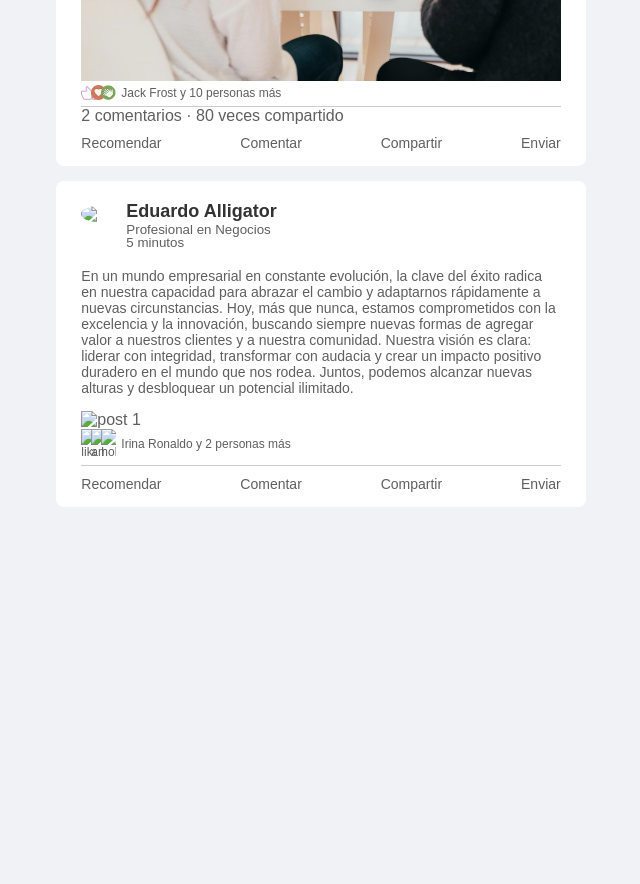
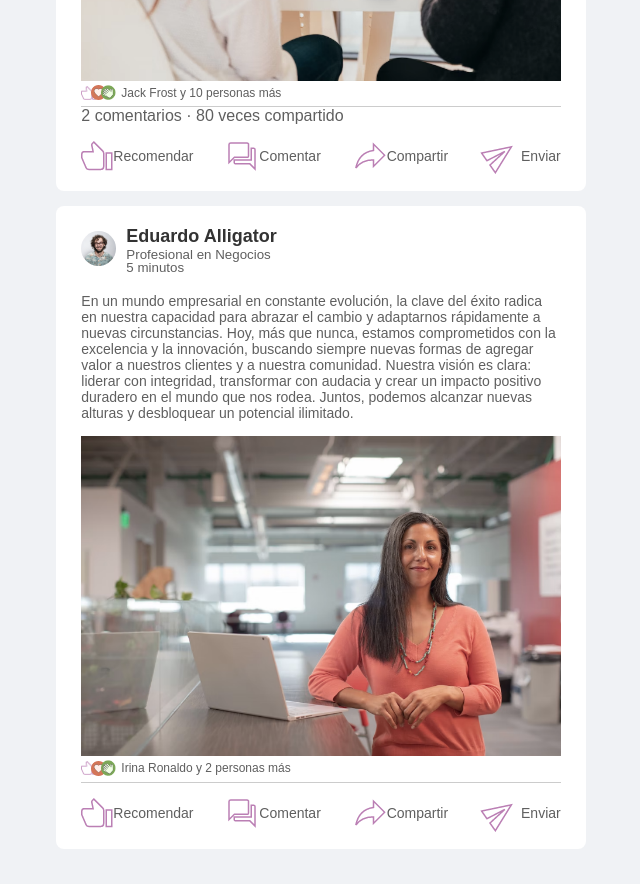
Before and after one commit to izzzorry/Parcial_I_Web, a plain HTML site: page index.html in a window 1280 px wide. Shown: the part 1480-2364 px from the top of the page, without its empty margins (319-959 px from the left). Before the commit the page ends 2022 px from the top, so only its background shows below. Drawn offline with Linux system fonts and the light colour scheme; the site is published under a folder, as on GitHub Pages, so addresses that start at the root find nothing.

Commit message:
path arreglados

```diff
--- a/index.html
+++ b/index.html
@@ -180,19 +180,19 @@
         <div class="actividadpost">
 
             <div>
-                <img src="/Assets/like.png" alt="">
+                <img src="Assets/like.png" alt="">
                 <span>Recomendar</span>
             </div>
             <div>
-                <img src="/Assets/comentario.png" alt="">
+                <img src="Assets/comentario.png" alt="">
                 <span>Comentar</span>
             </div>
             <div>
-                <img src="/Assets/repost.png" alt="">
+                <img src="Assets/repost.png" alt="">
                 <span>Compartir</span>
             </div>
             <div>
-                <img src="/Assets/enviar.png" alt="">
+                <img src="Assets/enviar.png" alt="">
                 <span>Enviar</span>
             </div>
         </div>
@@ -201,7 +201,7 @@
         </div>
         <div class="publicacion">
             <div class="publicacionpor">
-                <img src="/Assets/user-2.png">
+                <img src="Assets/user-2.png">
                 <div>
                     <h1>Eduardo Alligator</h1>
                     <small>Profesional en Negocios</small>
@@ -209,30 +209,30 @@
                 </div>
             </div>
             <p>En un mundo empresarial en constante evolución, la clave del éxito radica en nuestra capacidad para abrazar el cambio y adaptarnos rápidamente a nuevas circunstancias. Hoy, más que nunca, estamos comprometidos con la excelencia y la innovación, buscando siempre nuevas formas de agregar valor a nuestros clientes y a nuestra comunidad. Nuestra visión es clara: liderar con integridad, transformar con audacia y crear un impacto positivo duradero en el mundo que nos rodea. Juntos, podemos alcanzar nuevas alturas y desbloquear un potencial ilimitado.</p>
-            <img src="/Assets/post-image-3.png" alt="post 1" width="100%">
+            <img src="Assets/post-image-3.png" alt="post 1" width="100%">
 
         <div class="estadopost">
-            <img src="/Assets/like.png" alt="like">
-            <img src="/Assets/love.png" alt="amor">
-            <img src="/Assets/clap.png" alt="holi">
+            <img src="Assets/like.png" alt="like">
+            <img src="Assets/love.png" alt="amor">
+            <img src="Assets/clap.png" alt="holi">
         <span class="likiadopor">Irina Ronaldo y 2 personas más</span>
         </div>
         <div class="actividadpost">
 
             <div>
-                <img src="/Assets/like.png" alt="">
+                <img src="Assets/like.png" alt="">
                 <span>Recomendar</span>
             </div>
             <div>
-                <img src="/Assets/comentario.png" alt="">
+                <img src="Assets/comentario.png" alt="">
                 <span>Comentar</span>
             </div>
             <div>
-                <img src="/Assets/repost.png" alt="">
+                <img src="Assets/repost.png" alt="">
                 <span>Compartir</span>
             </div>
             <div>
-                <img src="/Assets/enviar.png" alt="">
+                <img src="Assets/enviar.png" alt="">
                 <span>Enviar</span>
             </div>
         </div>
@@ -244,13 +244,13 @@
 
     <div class="barralateral-der">
         <div class="barra_noticias">
-            <img src="/Assets/more.png" alt="exclamacion" class="icono-info">
+            <img src="Assets/more.png" alt="exclamacion" class="icono-info">
             <h3>Añadir a tu feed</h3>
             <table>
                 <!-- Primera fila -->
                 <tr>
                   <td>
-                    <img src="/Assets/uao.jpg" alt="uao" class="fotoperfil-info">
+                    <img src="Assets/uao.jpg" alt="uao" class="fotoperfil-info">
                     </td>
                     <td>
                         <a href="#"><b>Universidad Autonoma de Occidente</b></a><br>
@@ -261,7 +261,7 @@
                 </tr>
                 <tr>
                     <td>
-                        <img src="/Assets/user-2.png" alt="Josh" class="fotoperfil-info">
+                        <img src="Assets/user-2.png" alt="Josh" class="fotoperfil-info">
                     </td>
                     <td>
                         <a href="#"><b>Josh Terra</b></a><br>
```
